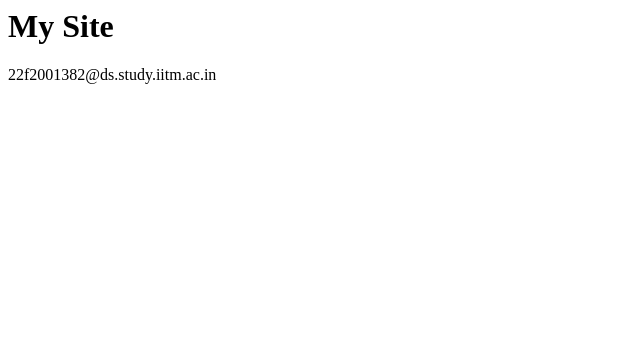
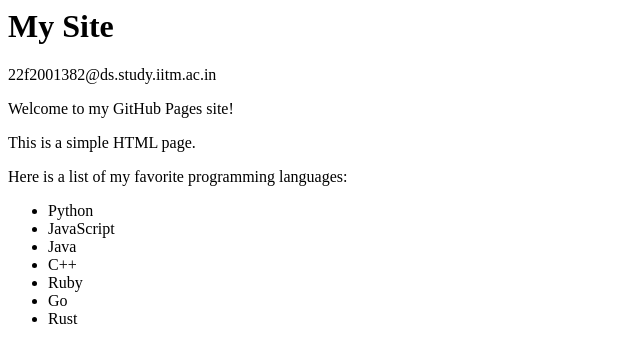
Before and after one commit to 22f2001382/tds, a plain HTML site: page index.html in a window 1280 px wide. Shown: the whole page, without its empty margins (0-640 px from the left). Drawn offline with Linux system fonts and the light colour scheme.

Commit message:
static webstie

```diff
--- a/index.html
+++ b/index.html
@@ -1,2 +1,14 @@
 <h1>My Site</h1>
 <!--email_off-->22f2001382@ds.study.iitm.ac.in<!--/email_off-->
+<p>Welcome to my GitHub Pages site!</p>
+<p>This is a simple HTML page.</p>
+<p>Here is a list of my favorite programming languages:</p>
+<ul>
+  <li>Python</li>
+  <li>JavaScript</li>
+  <li>Java</li>
+  <li>C++</li>
+  <li>Ruby</li>
+    <li>Go</li>
+    <li>Rust</li>
+</ul>
```
